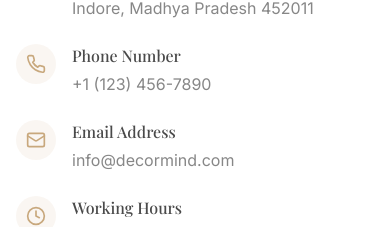
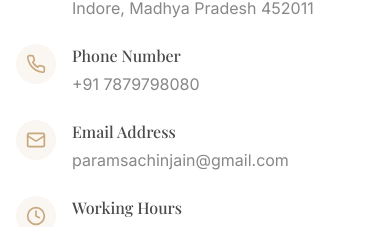
Before and after one commit to Dixitnehal/inspire-decorate, a React (Vite) app: page /contact in a window 390 px wide. Shown: the part 588-815 px from the top of the page. Built offline with nearby package versions, Linux system fonts and the light colour scheme.

Commit message:
Update contact information
Updates the contact information with new address, phone number and email address.

```diff
--- a/src/pages/Contact.tsx
+++ b/src/pages/Contact.tsx
@@ -95,8 +95,8 @@ const Contact = () => {
                     <div>
                       <h3 className="font-medium text-decor-primary mb-1">Phone Number</h3>
                       <p className="text-decor-secondary">
-                        <a href="tel:+11234567890" className="hover:text-decor-accent">
-                          +1 (123) 456-7890
+                        <a href="tel:+917879798080" className="hover:text-decor-accent">
+                          +91 7879798080
                         </a>
                       </p>
                     </div>
@@ -109,8 +109,8 @@ const Contact = () => {
                     <div>
                       <h3 className="font-medium text-decor-primary mb-1">Email Address</h3>
                       <p className="text-decor-secondary">
-                        <a href="mailto:info@decormind.com" className="hover:text-decor-accent">
-                          info@decormind.com
+                        <a href="mailto:paramsachinjain@gmail.com" className="hover:text-decor-accent">
+                          paramsachinjain@gmail.com
                         </a>
                       </p>
                     </div>
```
